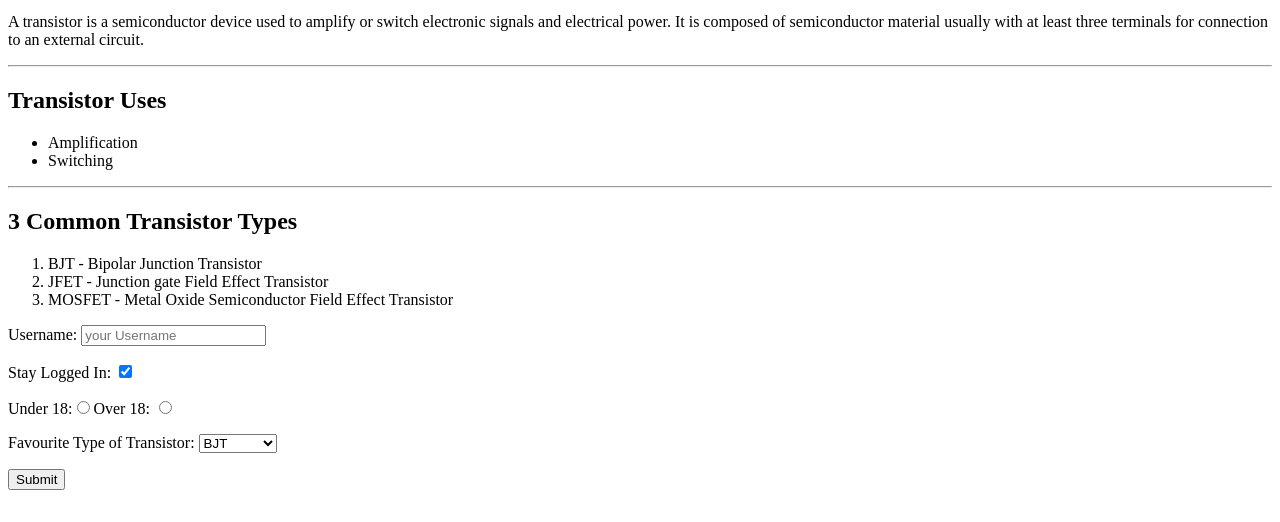
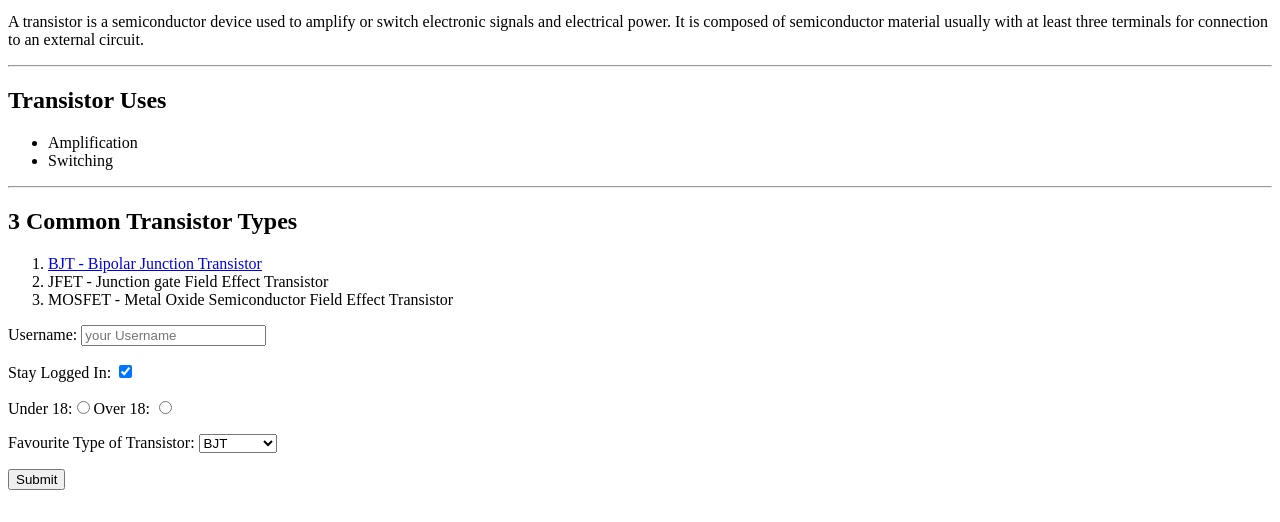
Before and after one commit to TroyWest/CompleteWebDev, a plain HTML site: page Project/index.html in a window 1280 px wide. Shown: the part 371-893 px from the top of the page. Drawn offline with Linux system fonts and the light colour scheme.

Commit message:
Added BJT link

```diff
--- a/Project/index.html
+++ b/Project/index.html
@@ -24,7 +24,7 @@
 
         <h2>3 Common Transistor Types</h2>
         <ol>
-            <li>BJT - Bipolar Junction Transistor</li>
+            <li><a href="https://en.wikipedia.org/wiki/Bipolar_junction_transistor">BJT - Bipolar Junction Transistor</a></li>
             <li>JFET - Junction gate Field Effect Transistor</li>
             <li>MOSFET - Metal Oxide Semiconductor Field Effect Transistor</li>
         </ol>
```
